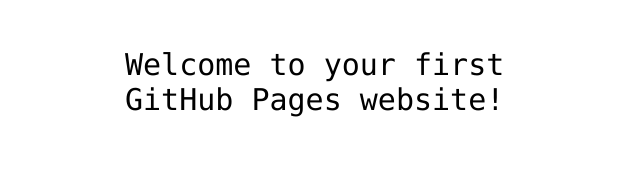
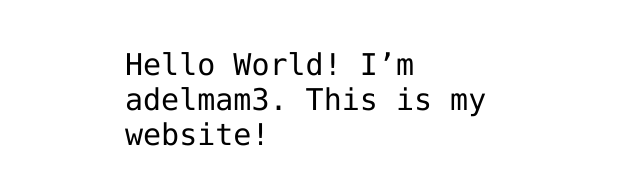
Before and after one commit to adelmam3/adelmam3.github.io, a plain HTML site: page index.html in a window 1280 px wide. Shown: the part 341-526 px from the top of the page, without its empty margins (315-955 px from the left). Drawn offline with Linux system fonts and the light colour scheme.

Commit message:
Update index.html

```diff
--- a/index.html
+++ b/index.html
@@ -12,7 +12,7 @@
 <img src="https://octodex.github.com/images/daftpunktocat-thomas.gif" id="octocat" alt="octocat-gif" />
 
 <!-- Change this code here by copy and pasting your template on line 15 -->
-<p>Welcome to your first GitHub Pages website!</p>
+<p>Hello World! I’m adelmam3. This is my website!</p>
 
 </body>
 </html>
```
